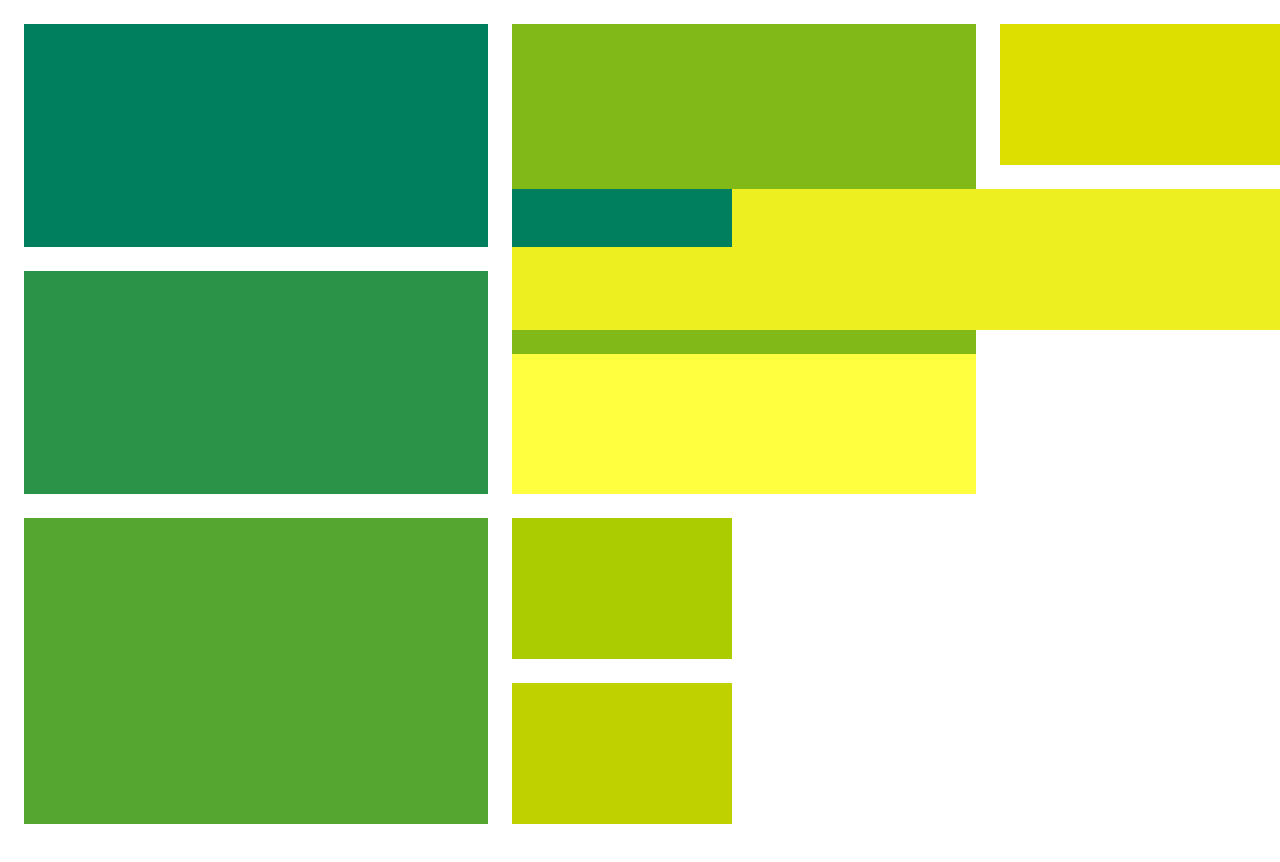
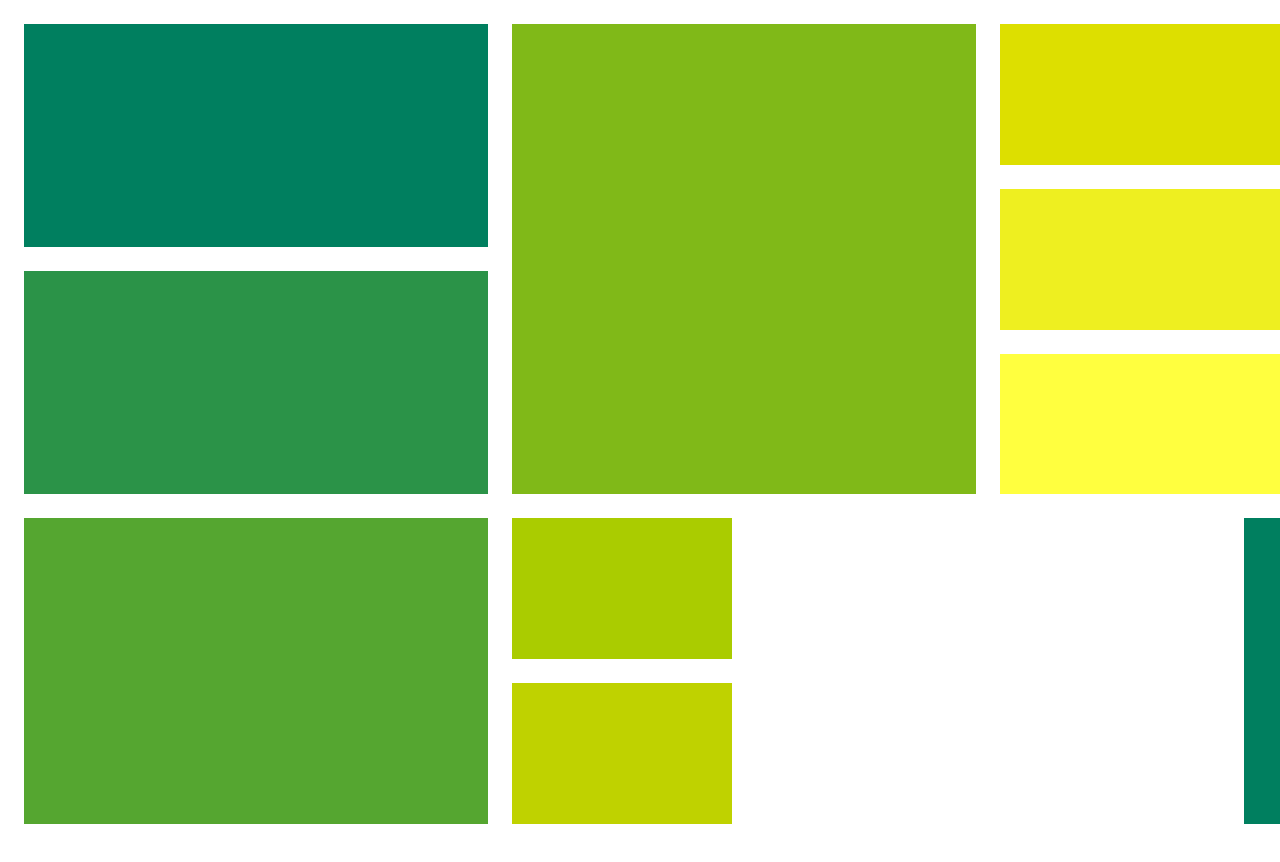
Before and after one commit to melomo1997/grin, a plain HTML site: page index.html in a window 1280 px wide. Shown: the top 862 px of the page. Drawn offline with Linux system fonts and the light colour scheme.

Commit message:
initial commit

```diff
--- a/styles/index.css
+++ b/styles/index.css
@@ -63,23 +63,22 @@ body{
 
     background: #EEEF20;
     grid-row: 3/5;
-    grid-column: 7/3;
+    grid-column: 5/7;
 
  }
 
  .rec-nine{
 
     background: #FFFF3F;
+    grid-column: 5/7;
     grid-row: 5/7;
-    grid-column: 3/5;
 
  }
 
  .rec-ten{
-
     flex-shrink: 0;
     background: #007F5F;
-    grid-row: 3/4;
-    grid-column: 3/4;
+    grid-row: 7/11;
+    grid-column: 6/7;
 
  }
```
